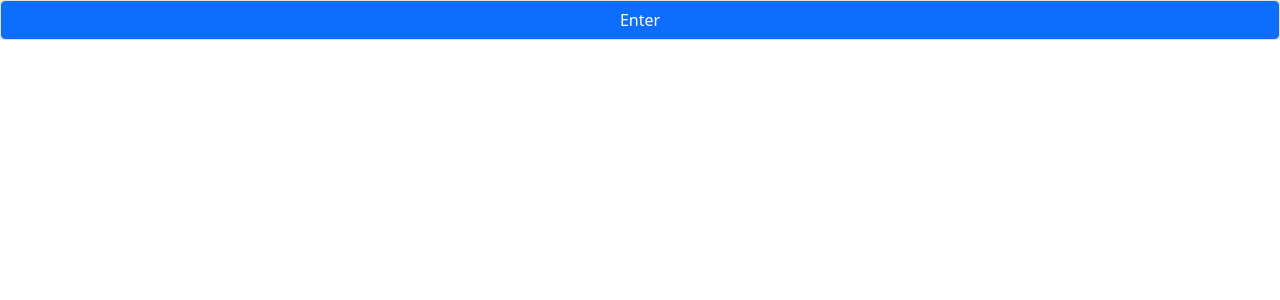
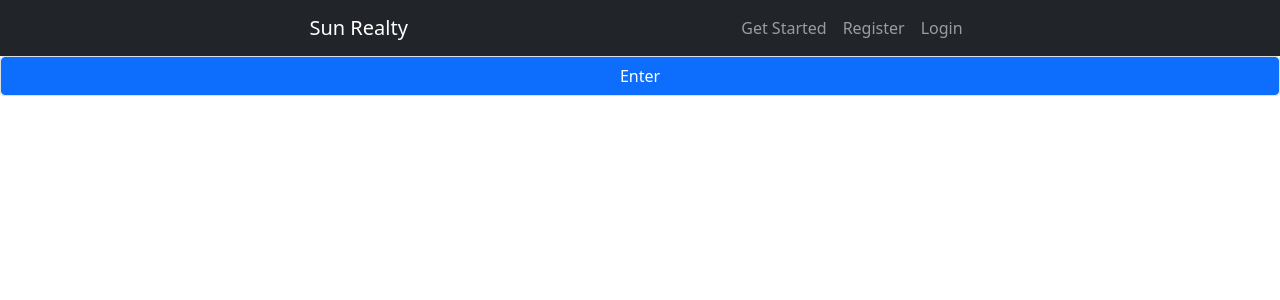
Before and after one commit to Neoj1sec142/sun_realty, a React (Create React App) app in the folder client/: page / in a window 1280 px wide. Shown: the top 300 px of the page. Built offline with nearby package versions, Linux system fonts and the light colour scheme.

Commit message:
got front nav funcitoning

```diff
--- a/client/src/App.js
+++ b/client/src/App.js
@@ -6,7 +6,7 @@ import Client from './services/Axios'
 // PAGES IMPORTS
 // COMPONENT IMPORTS
 // LOGIN IMPORTS
-// import NavDrop from './components/Nav.jsx'
+import NavDrop from './components/Nav.jsx'
 import Login from './components/Login'
 import Register from './components/Register'
 import Logout from './components/Logout'
@@ -47,6 +47,7 @@ const App = () => {
   return (
     <div className="App">
       <LoginContext.Provider value={{loginStatus, setLoginStatus, user, setUser}}>
+      <NavDrop loginStatus={loginStatus} user={user}/>
       <Routes>
         {/* Login Routes  */}
         <Route path='/register' element={ <Register loginStatus={loginStatus}/> } />
--- a/client/src/components/Nav.jsx
+++ b/client/src/components/Nav.jsx
@@ -0,0 +1,46 @@
+import { useNavigate, Link } from 'react-router-dom'
+import React from "react";
+import Logout from './Logout'
+// import "../styles/App.css";
+import { Nav, Navbar, NavDropdown } from "react-bootstrap";
+import "bootstrap/dist/css/bootstrap.min.css";
+
+const NavDrop = ({ loginStatus, user }) => {
+    const navigate = useNavigate()
+    let authenticatedOptions
+    if(loginStatus){
+        authenticatedOptions = (
+            <Navbar collapseOnSelect expand='lg' bg='dark' variant='dark' style={{justifyContent: 'space-evenly'}} >
+                <Navbar.Brand onClick={() => navigate('/home')}>Sun Realty</Navbar.Brand>
+                <Navbar.Toggle aria-controls="responsive-navbar-nav" />
+                <Navbar.Collapse id="responsive-navbar-nav" style={{justifyContent: 'space-between'}}>
+                    <Nav className='mr-auto'>
+                        <Nav.Link href='/home'>Home</Nav.Link>
+                        <Link to='/logout'>Logout</Link>
+                        {/* <Nav.Link href='/home'>Home</Nav.Link>
+                        <Nav.Link href='/home'>Home</Nav.Link>
+                        <Nav.Link href='/home'>Home</Nav.Link>
+                        <Nav.Link href='/home'>Home</Nav.Link> */}
+                    </Nav>
+                </Navbar.Collapse>
+            </Navbar>
+        )
+    }
+    const publicOptions = (
+        <Navbar collapseOnSelect expand='lg' bg='dark' variant='dark' style={{justifyContent: 'space-evenly'}} >
+            <Navbar.Brand onClick={() => navigate('/')}>Sun Realty</Navbar.Brand>
+            <Navbar.Toggle aria-controls="responsive-navbar-nav" />
+            <Nav className='mr-auto'>
+                <Nav.Link href='/'>Get Started</Nav.Link>
+                <Nav.Link href='/register'>Register</Nav.Link>
+                <Nav.Link href='/login'>Login</Nav.Link>
+            </Nav>
+        </Navbar>
+    )
+    return(
+    <header>
+        {loginStatus ? authenticatedOptions : publicOptions}
+    </header>
+    )
+}
+export default NavDrop
```
